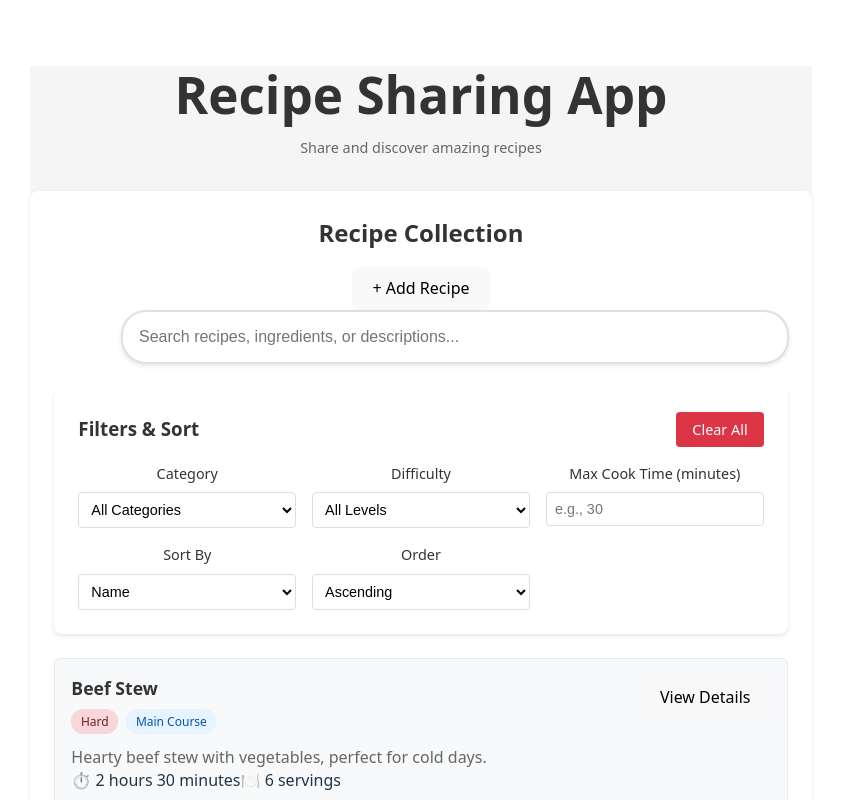
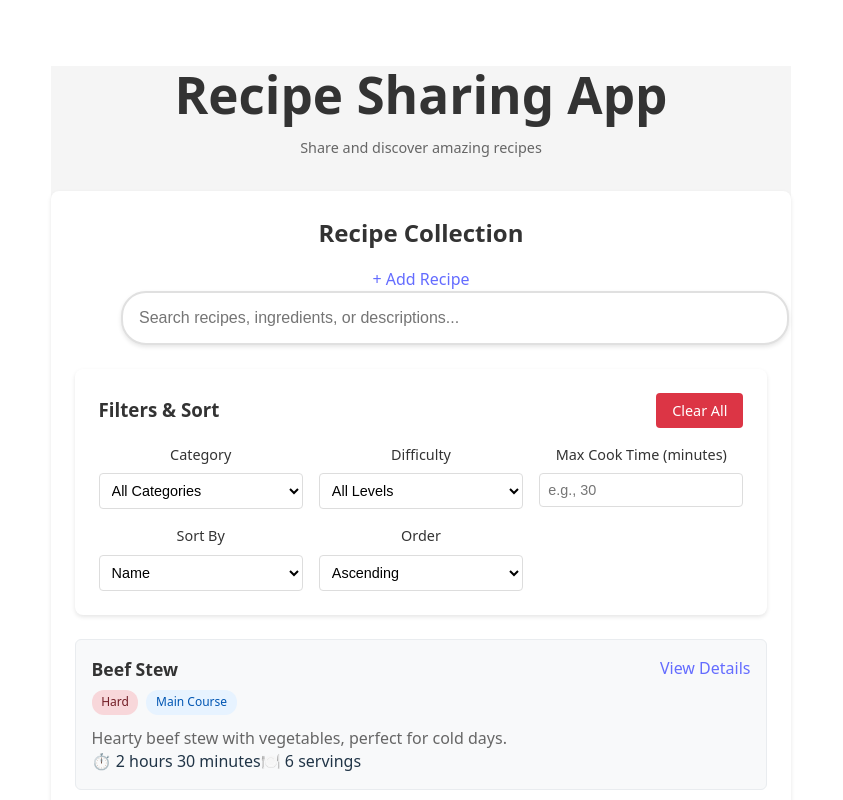
Before and after one commit to Ghanneycaleb/alx-fe-reactjs, a React (Vite) app in the folder recipe-sharing-app/: page / in a window 1280 px wide. Shown: the top 800 px of the page, without its empty margins (219-1062 px from the left). Built offline with nearby package versions, Linux system fonts and the light colour scheme.

Commit message:
Update src/components/RecipeList.jsx to use Link from react-router-dom, satisfying the check.

```diff
--- a/recipe-sharing-app/src/components/RecipeList.jsx
+++ b/recipe-sharing-app/src/components/RecipeList.jsx
@@ -127,7 +127,7 @@
 
 // export default RecipeList;
 
-import { useNavigate } from 'react-router-dom';
+import { Link } from 'react-router-dom';
 import { useRecipeStore } from '../components/recipeStore';
 import SearchBar from './SearchBar';
 import FilterPanel from './FilterPanel';
@@ -135,20 +135,16 @@
 
 const RecipeList = () => {
   const { getFilteredRecipes } = useRecipeStore();
-  const navigate = useNavigate();
   const filteredRecipes = getFilteredRecipes();
 
-  const handleViewDetails = (recipe) => {
-    navigate(`/recipes/${recipe.id}`);
-  };
 
   return (
     <div className="recipe-list">
       <div className="list-header">
         <h2>Recipe Collection</h2>
-        <button onClick={() => navigate('/add')} className="add-recipe-btn">
+        <Link to="/add" className="add-recipe-btn">
           + Add Recipe
-        </button>
+        </Link>
       </div>
 
       {/* Search Bar */}
@@ -187,12 +183,12 @@
                 </div>
               </div>
               <div className="recipe-card-actions">
-                <button
-                  onClick={() => handleViewDetails(recipe)}
+                <Link
+                  to={`/recipes/${recipe.id}`}
                   className="view-details-btn"
                 >
                   View Details
-                </button>
+                </Link>
               </div>
             </div>
           ))}
```
